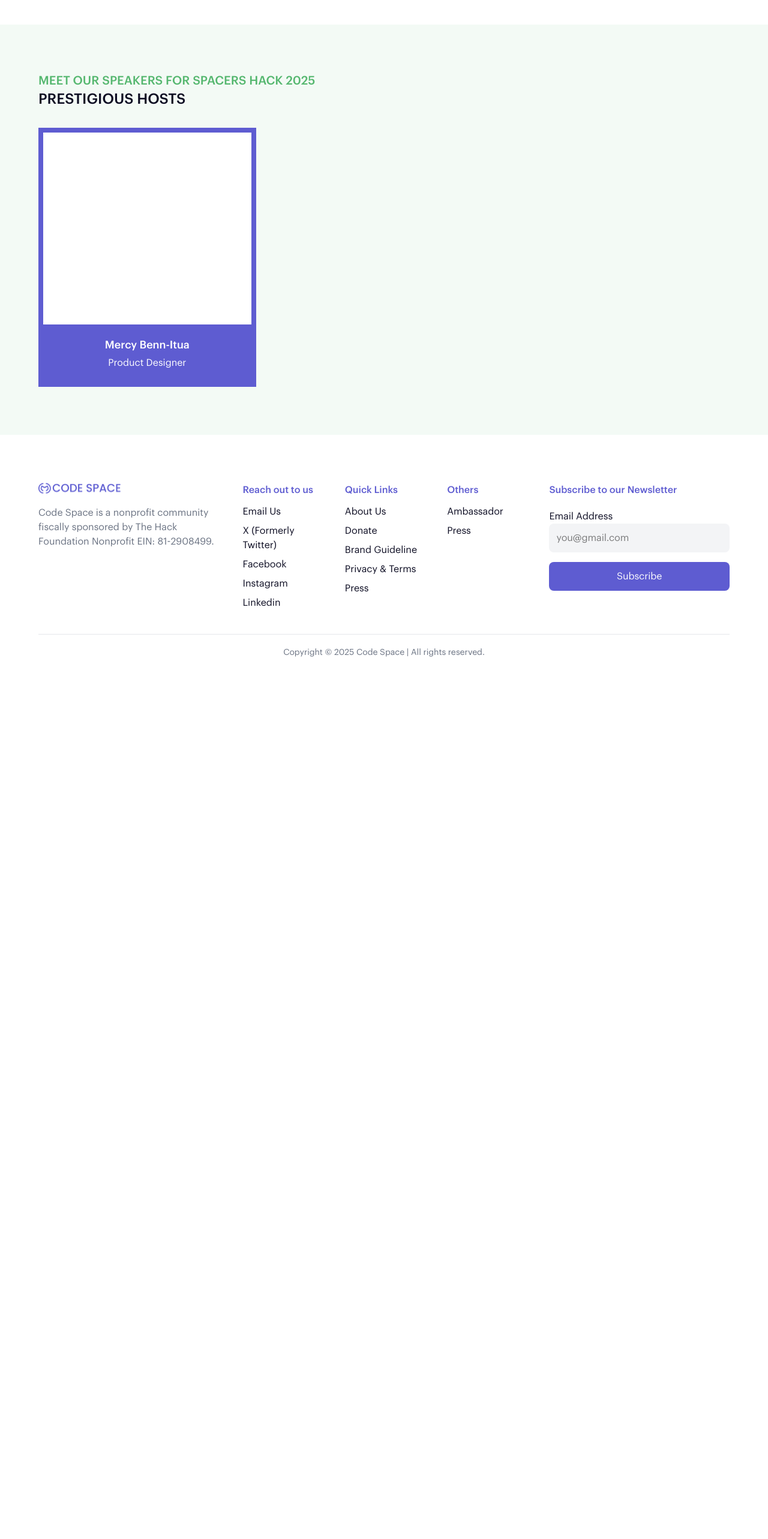
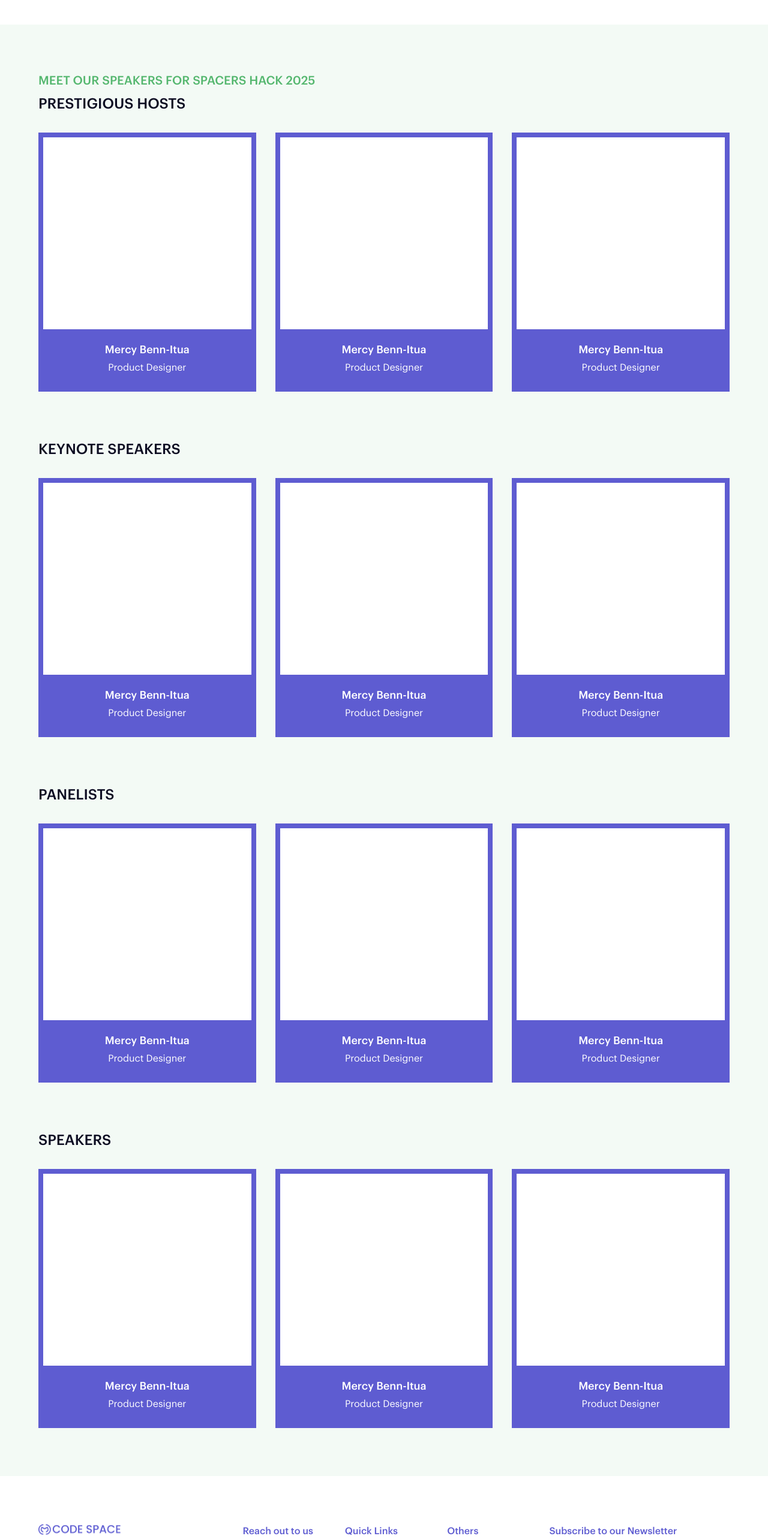
Before and after one commit to preciouskayili/SpacersHack25, a Next.js app: page / in a window 1280 px wide. Shown: the part 4060-6626 px from the top of the page at 60% size. Before the commit the page ends 5178 px from the top, so only its background shows below. Built offline with nearby package versions, Linux system fonts and the light colour scheme; no server answers.

Commit message:
Final updates for the day

```diff
--- a/src/components/Index/Speakers.tsx
+++ b/src/components/Index/Speakers.tsx
@@ -4,15 +4,17 @@
   return (
     <div className="w-full bg-[#F3FAF5] py-20">
       <Container>
-        <div className="font-medium">
-          <h3 className="text-xl text-[#55B76F] uppercase">
+        <h3 className="font-medium text-xl text-[#55B76F] uppercase">
           MEET OUR SPEAKERS FOR SPACERS HACK 2025
         </h3>
-          <h3 className="text-2xl uppercase">Prestigious Hosts</h3>
-        </div>
 
+        <div className="">
+          <h3 className="font-medium text-2xl uppercase mt-2">
+            Prestigious Hosts
+          </h3>
           <div className="grid grid-cols-3 gap-8 mt-8">
-          <div className="bg-primary p-2">
+            {[0, 1, 2].map((i) => (
+              <div key={`speakers-${i}`} className="bg-primary p-2">
                 <div className="h-80 bg-white w-full"></div>
 
                 <div className="text-center text-white my-5">
@@ -20,6 +22,58 @@
                   <p className="">Product Designer</p>
                 </div>
               </div>
+            ))}
+          </div>
+        </div>
+
+        <div className="mt-20">
+          <h3 className="font-medium text-2xl uppercase mt-2">
+            Keynote Speakers
+          </h3>
+          <div className="grid grid-cols-3 gap-8 mt-8">
+            {[0, 1, 2].map((i) => (
+              <div key={`speakers-${i}`} className="bg-primary p-2">
+                <div className="h-80 bg-white w-full"></div>
+
+                <div className="text-center text-white my-5">
+                  <h3 className="font-medium text-lg mb-1">Mercy Benn-Itua</h3>
+                  <p className="">Product Designer</p>
+                </div>
+              </div>
+            ))}
+          </div>
+        </div>
+
+        <div className="mt-20">
+          <h3 className="font-medium text-2xl uppercase mt-2">Panelists</h3>
+          <div className="grid grid-cols-3 gap-8 mt-8">
+            {[0, 1, 2].map((i) => (
+              <div key={`speakers-${i}`} className="bg-primary p-2">
+                <div className="h-80 bg-white w-full"></div>
+
+                <div className="text-center text-white my-5">
+                  <h3 className="font-medium text-lg mb-1">Mercy Benn-Itua</h3>
+                  <p className="">Product Designer</p>
+                </div>
+              </div>
+            ))}
+          </div>
+        </div>
+
+        <div className="mt-20">
+          <h3 className="font-medium text-2xl uppercase mt-2">Speakers</h3>
+          <div className="grid grid-cols-3 gap-8 mt-8">
+            {[0, 1, 2].map((i) => (
+              <div key={`speakers-${i}`} className="bg-primary p-2">
+                <div className="h-80 bg-white w-full"></div>
+
+                <div className="text-center text-white my-5">
+                  <h3 className="font-medium text-lg mb-1">Mercy Benn-Itua</h3>
+                  <p className="">Product Designer</p>
+                </div>
+              </div>
+            ))}
+          </div>
         </div>
       </Container>
     </div>
```
Lines whose indentation alone changed are shown as unchanged.
